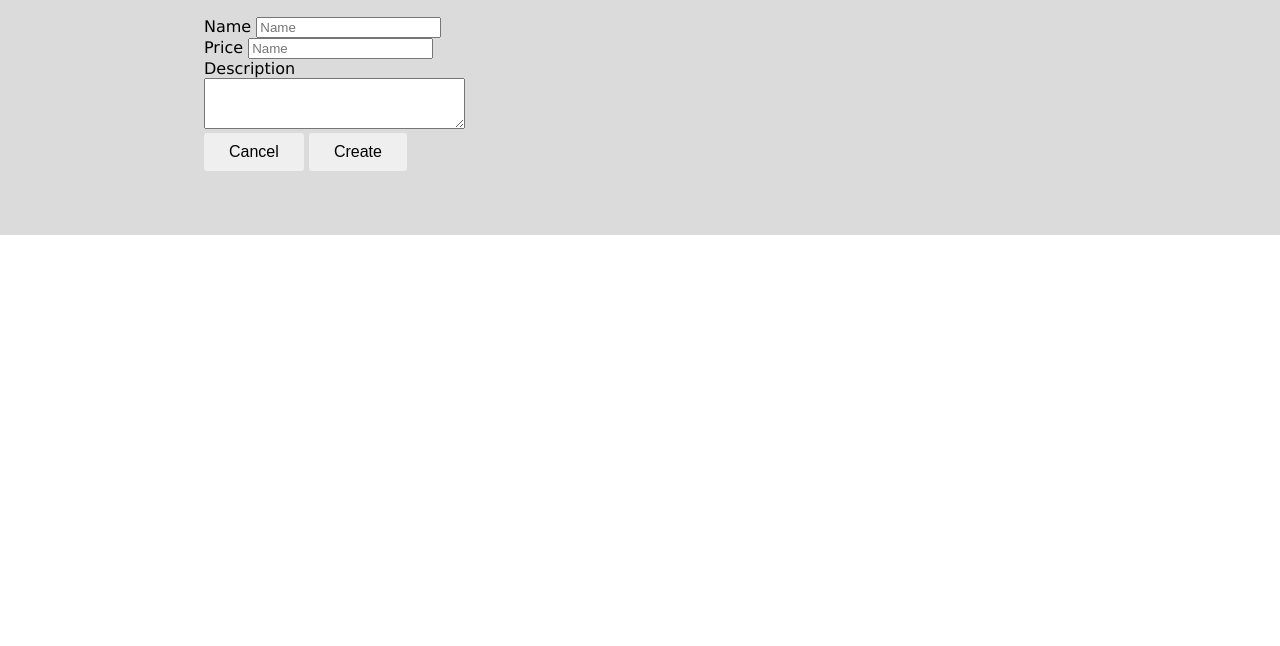
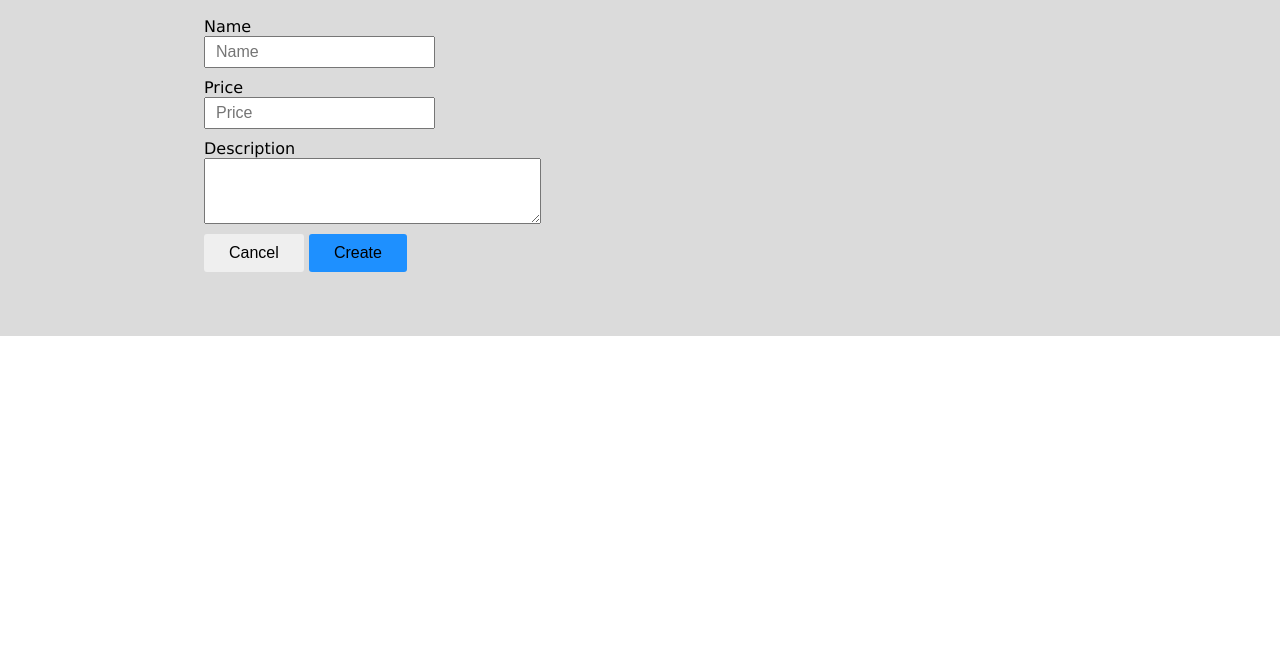
Before and after one commit to MariusCodeAcademy/type8-NODE11-12-memberships, a website: page public/add-service.html in a window 1280 px wide. Shown: the part 154-800 px from the top of the page. Drawn offline with Linux system fonts and the light colour scheme.

Commit message:
form super css

```diff
--- a/public/add-service.html
+++ b/public/add-service.html
@@ -25,16 +25,18 @@
         </div>
         <button class="btn btn-add">New membership</button>
         <div class="add-container">
+          <form class="form">
             <label for="name">Name</label>
             <input type="text" id="name" placeholder="Name" />
             <label for="price">Price</label>
-          <input type="number" min="0" step="0.01" id="name" placeholder="Name" />
+            <input type="number" min="0" step="0.01" id="price" placeholder="Price" />
             <label for="description">Description</label>
             <textarea id="description" cols="30" rows="3"></textarea>
             <div class="control">
               <button id="cancel-btn" type="button">Cancel</button>
               <button type="submit">Create</button>
             </div>
+          </form>
         </div>
       </div>
     </main>
--- a/public/css/style.css
+++ b/public/css/style.css
@@ -78,3 +78,18 @@
   margin-right: 25px;
   /* border: none; */
 }
+
+
+/*  FORM */
+
+.form input, .form textarea {
+  display: block;
+  padding:5px 10px;
+  margin-bottom: 10px;
+  font-size: 1rem;
+
+}
+
+.form button[type='submit'] {
+  background-color: dodgerblue;
+}
--- a/src/api/servicesRoutes.js
+++ b/src/api/servicesRoutes.js
@@ -27,10 +27,10 @@ servicesRoutes.post('/services', async (req, res) => {
 
   try {
     const newServiceObj = req.body;
+    /// validation
     await dbClient.connect();
 
     const coll = dbClient.db('membership11').collection('services');
-
     const insertRezult = await coll.insertOne(newServiceObj);
     res.json(insertRezult);
   } catch (error) {
```
Lines whose indentation alone changed are shown as unchanged.
